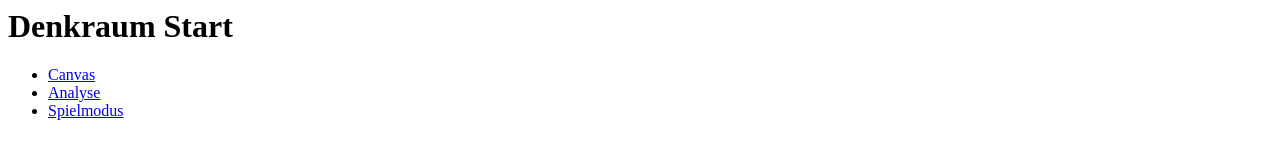
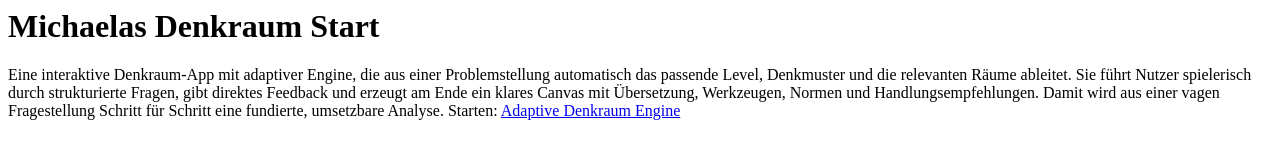
Before and after one commit to KreativeBande/DenkRaum, a plain HTML site: page index.html in a window 1280 px wide. Drawn offline with Linux system fonts and the light colour scheme.

Commit message:
Revise heading and add app description in index.html
Updated the main heading and added a description for the Denkraum app.

```diff
--- a/index.html
+++ b/index.html
@@ -1,7 +1,5 @@
-<h1>Denkraum Start</h1>
+<h1>Michaelas Denkraum Start</h1>
 
-<ul>
-  <li><a href="./denkraum_v3_adaptive_engine.html">Canvas</a></li>
-  <li><a href="./analyse.html">Analyse</a></li>
-  <li><a href="./spiel.html">Spielmodus</a></li>
-</ul>
+<p>Eine interaktive Denkraum-App mit adaptiver Engine, die aus einer Problemstellung automatisch das passende Level, Denkmuster und die relevanten Räume ableitet.
+Sie führt Nutzer spielerisch durch strukturierte Fragen, gibt direktes Feedback und erzeugt am Ende ein klares Canvas mit Übersetzung, Werkzeugen, Normen und Handlungsempfehlungen.
+Damit wird aus einer vagen Fragestellung Schritt für Schritt eine fundierte, umsetzbare Analyse. Starten: <a href="./denkraum_v3_adaptive_engine.html">Adaptive Denkraum Engine</a></p>
```
